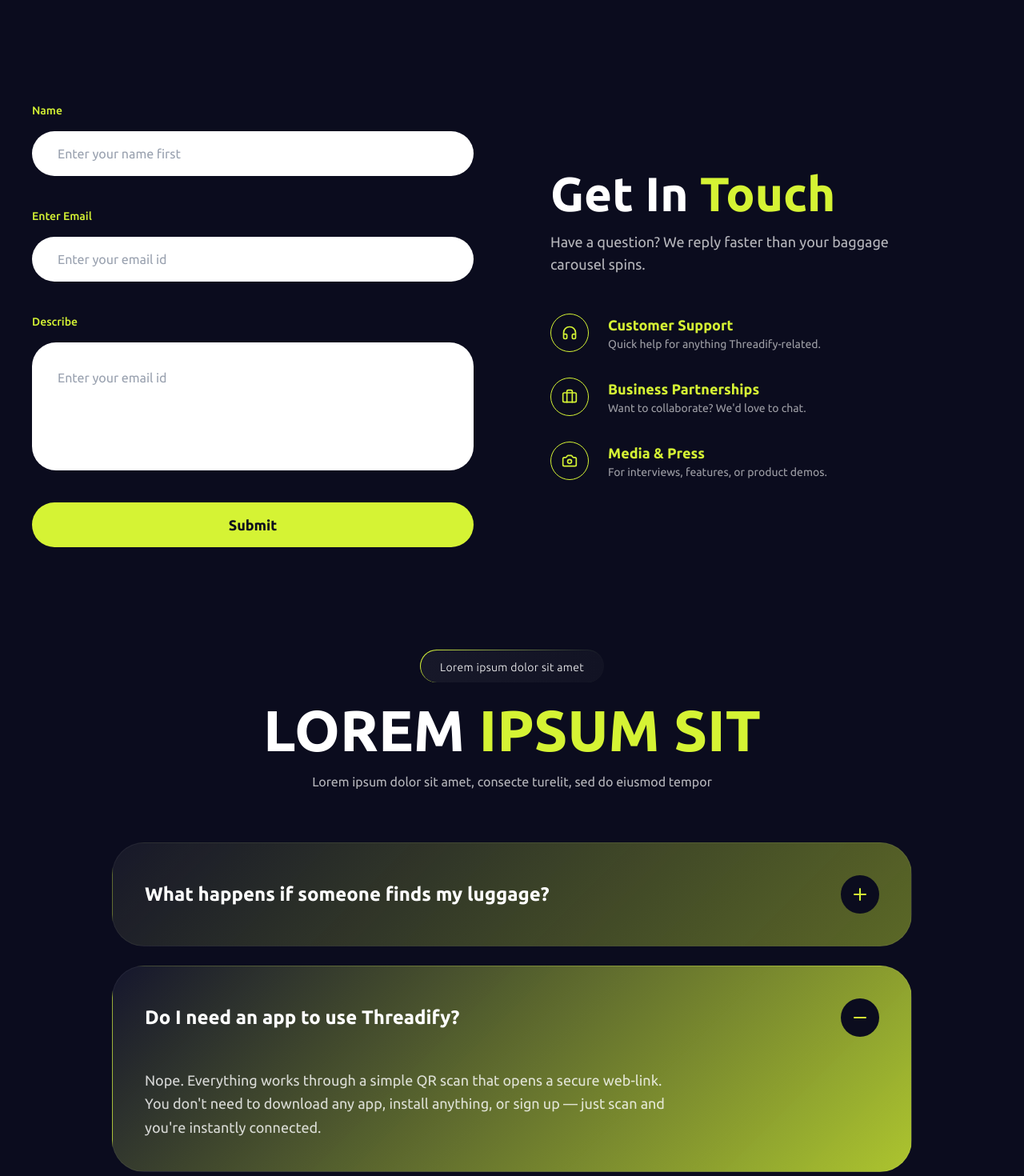
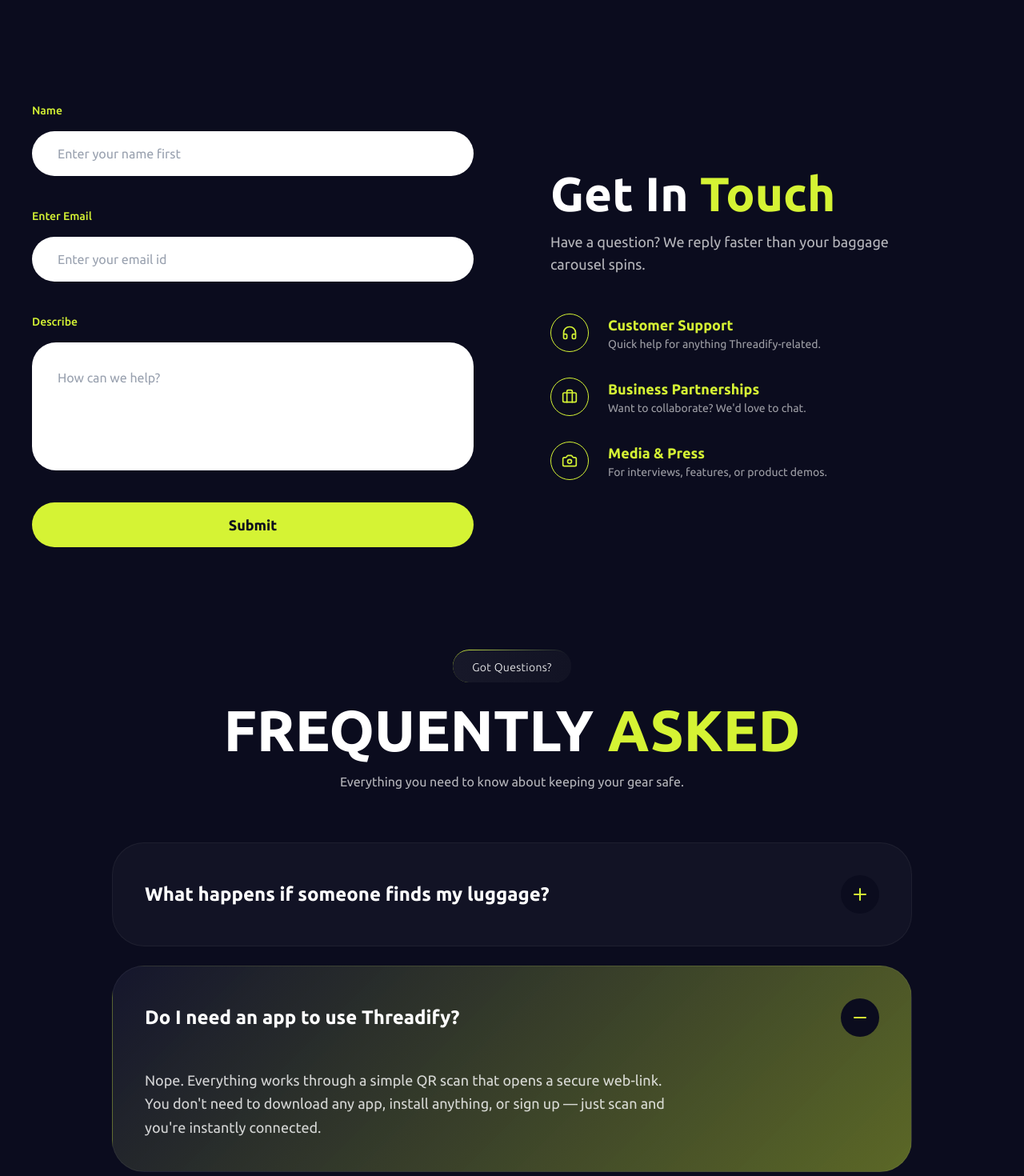
Before and after one commit to guptaRishi00/threadify, a Next.js app: page /contact in a window 1280 px wide. Shown: the part 160-1630 px from the top of the page at 80% size. Built offline with nearby package versions, Linux system fonts and the light colour scheme.

Commit message:
first commit

```diff
--- a/src/app/(main)/contact/page.tsx
+++ b/src/app/(main)/contact/page.tsx
@@ -26,47 +26,9 @@
 
   return (
     <main className="min-h-screen bg-[#0B0C1E] pt-40 pb-20 px-6 font-ubuntu">
-      {/* Get In Touch Section */}
-      <section className="max-w-300 mx-auto grid grid-cols-1 lg:grid-cols-2 gap-24 my-32">
-        {/* Left: Contact Form */}
-        <div className="flex flex-col gap-10">
-          <div className="flex flex-col items-start gap-4">
-            <label className="text-[#D5F334] text-sm font-medium">Name</label>
-            <input
-              type="text"
-              placeholder="Enter your name first"
-              className="w-full h-14 bg-white rounded-full px-8 text-[#0B0C1E] placeholder:text-gray-400 outline-none"
-            />
-          </div>
-
-          <div className="flex flex-col items-start gap-4">
-            <label className="text-[#D5F334] text-sm font-medium">
-              Enter Email
-            </label>
-            <input
-              type="email"
-              placeholder="Enter your email id"
-              className="w-full h-14 bg-white rounded-full px-8 text-[#0B0C1E] placeholder:text-gray-400 outline-none"
-            />
-          </div>
-
-          <div className="flex flex-col items-start gap-4">
-            <label className="text-[#D5F334] text-sm font-medium">
-              Describe
-            </label>
-            <textarea
-              placeholder="Enter your email id"
-              className="w-full h-40 bg-white rounded-[30px] p-8 text-[#0B0C1E] placeholder:text-gray-400 outline-none resize-none"
-            />
-          </div>
-
-          <button className="w-full h-14 bg-[#D5F334] rounded-full text-[#0B0C1E] font-bold text-lg hover:opacity-90 transition-opacity">
-            Submit
-          </button>
-        </div>
-
-        {/* Right: Info Content */}
-        <div className="flex flex-col justify-center">
+      <section className="max-w-[1200px] mx-auto grid grid-cols-1 lg:grid-cols-2 gap-24 my-32">
+        {/* TEXT SECTION: Appears first on mobile, but moved to the right (last) on desktop */}
+        <div className="flex flex-col justify-center lg:order-last">
           <h1 className="text-white text-5xl lg:text-6xl font-bold mb-4">
             Get In <span className="text-[#D5F334]">Touch</span>
           </h1>
@@ -118,23 +80,60 @@
             </div>
           </div>
         </div>
+
+        {/* FORM SECTION: Appears second on mobile, but stays on the left (first) on desktop */}
+        <div className="flex flex-col gap-10 lg:order-first">
+          <div className="flex flex-col items-start gap-4">
+            <label className="text-[#D5F334] text-sm font-medium">Name</label>
+            <input
+              type="text"
+              placeholder="Enter your name first"
+              className="w-full h-14 bg-white rounded-full px-8 text-[#0B0C1E] placeholder:text-gray-400 outline-none"
+            />
+          </div>
+
+          <div className="flex flex-col items-start gap-4">
+            <label className="text-[#D5F334] text-sm font-medium">
+              Enter Email
+            </label>
+            <input
+              type="email"
+              placeholder="Enter your email id"
+              className="w-full h-14 bg-white rounded-full px-8 text-[#0B0C1E] placeholder:text-gray-400 outline-none"
+            />
+          </div>
+
+          <div className="flex flex-col items-start gap-4">
+            <label className="text-[#D5F334] text-sm font-medium">
+              Describe
+            </label>
+            <textarea
+              placeholder="How can we help?"
+              className="w-full h-40 bg-white rounded-[30px] p-8 text-[#0B0C1E] placeholder:text-gray-400 outline-none resize-none"
+            />
+          </div>
+
+          <button className="w-full h-14 bg-[#D5F334] rounded-full text-[#0B0C1E] font-bold text-lg hover:opacity-90 transition-opacity">
+            Submit
+          </button>
+        </div>
       </section>
 
       {/* FAQ Section */}
-      <section className="max-w-250 mx-auto flex flex-col items-center">
+      <section className="max-w-[1000px] mx-auto flex flex-col items-center">
         <div className="mb-6 rounded-full flex items-center justify-center p-[0.6px] bg-linear-to-r from-[#D5F334] to-[#121324]">
           <div className="bg-linear-to-r from-[#171829] to-[#121324] rounded-full px-6 py-2">
             <span className="font-light text-[14px] text-white tracking-wide">
-              Lorem ipsum dolor sit amet
+              Got Questions?
             </span>
           </div>
         </div>
 
         <h2 className="text-white text-5xl lg:text-7xl font-bold uppercase mb-4 text-center">
-          LOREM <span className="text-[#D5F334]">IPSUM SIT</span>
+          FREQUENTLY <span className="text-[#D5F334]">ASKED</span>
         </h2>
         <p className="text-white/70 text-center max-w-lg mb-16">
-          Lorem ipsum dolor sit amet, consecte turelit, sed do eiusmod tempor
+          Everything you need to know about keeping your gear safe.
         </p>
 
         <div className="w-full space-y-6">
@@ -146,8 +145,8 @@
               style={{
                 background:
                   openIndex === index
-                    ? "linear-gradient(135deg, rgba(21, 22, 45, 1) 0%, rgba(213, 243, 52, 0.8) 100%)"
-                    : "linear-gradient(135deg, rgba(255, 255, 255, 0.05) 0%, rgba(213, 243, 52, 0.4) 100%)",
+                    ? "linear-gradient(135deg, rgba(21, 22, 45, 1) 0%, rgba(213, 243, 52, 0.4) 100%)"
+                    : "rgba(255, 255, 255, 0.03)",
               }}
             >
               <div className="p-8 lg:p-10 flex items-center justify-between">
@@ -165,7 +164,7 @@
 
               <div
                 className={`px-8 lg:px-10 overflow-hidden transition-all duration-500 ${
-                  openIndex === index ? "max-h-40 pb-10" : "max-h-0"
+                  openIndex === index ? "max-h-60 pb-10" : "max-h-0"
                 }`}
               >
                 <p className="text-white/80 text-lg leading-relaxed max-w-2xl">
--- a/src/components/home/CtaSection.tsx
+++ b/src/components/home/CtaSection.tsx
@@ -14,7 +14,7 @@
 
         <p
           className="text-[#0B0C1E]
-            text-[14px] sm:text-[16px] md:text-[20px] lg:text-[24px]
+            text-[18px] sm:text-[16px] md:text-[20px] lg:text-xl
             font-light font-ubuntu max-w-[800px]"
         >
           Create your personalized QR tag and travel with peace of mind.
--- a/src/components/home/Hero.tsx
+++ b/src/components/home/Hero.tsx
@@ -6,20 +6,12 @@
     <section className="relative w-full bg-[#0B0C1E] overflow-hidden h-auto flex items-center justify-center py-20 lg:py-62">
       <div className="relative w-full mx-auto h-auto px-6 md:px-14 flex flex-col lg:flex-row justify-center items-start">
         <div className="relative z-20 flex flex-col items-center lg:items-start text-center lg:text-left w-full gap-5">
-          {/* <div className="hidden mb-6 rounded-full md:flex items-center justify-center p-[0.6px] bg-linear-to-r from-[#D5F334] to-[#121324]">
-            <div className="bg-linear-to-r from-[#171829] to-[#121324] rounded-full px-6 py-2">
-              <span className="font-ubuntu font-light text-[16px] text-white tracking-wide">
-                smart qr luggage tag
-              </span>
-            </div>
-          </div> */}
-
           <h1 className="mt-16 md:mt-0 w-full font-ubuntu font-bold uppercase text-white text-2xl sm:text-[56px] md:text-[70px] lg:text-[6.56rem] leading-[1.1] lg:leading-[1.05] mb-6">
             NEVER LOSE YOUR <br />
             <span className="text-[#D5F334]">LUGGAGE AGAIN</span>
           </h1>
 
-          <p className="font-ubuntu font-light text-[8px] md:text-3xl lg:text-4xl leading-snug md:leading-9.5 text-white max-w-full lg:max-w-2xl mb-10">
+          <p className="font-ubuntu font-light text-md md:text-3xl lg:text-4xl leading-snug md:leading-9.5 text-white max-w-full lg:max-w-2xl mb-10">
             One scan connects you to the owner safely and privately.
           </p>
 
--- a/src/components/home/JustWorks.tsx
+++ b/src/components/home/JustWorks.tsx
@@ -2,7 +2,7 @@
 
 type Props = {};
 
-export default function JustWorks({ }: Props) {
+export default function JustWorks({}: Props) {
   const items = [
     { text: "No ribbons. No hacks." },
     { text: "Seen first. Found fast." },
@@ -13,22 +13,23 @@
   ];
 
   return (
-    // Scaled padding: py-16 on mobile, py-32 on desktop
-    <div className="w-full bg-[#0B0C1E] py-8 md:py-12 lg:py-16 px-6 md:px-16 flex flex-col items-start gap-10">
-      <div className="flex flex-col items-start gap-3">
-        {/* Scaled text: text-3xl on mobile, text-5xl on desktop */}
+    <div className="w-full bg-[#0B0C1E] py-8 md:py-12 lg:py-16 px-6 md:px-16 flex flex-col items-center justify-center gap-10">
+      <div className="flex flex-col items-center text-center gap-3">
         <p className="text-3xl md:text-5xl font-bold text-white leading-tight">
           Why This? <br /> <span className="text-[#D5F334]">Just Works</span>
         </p>
       </div>
 
-      {/* Standard Flex Column - No Grid Columns */}
-      <div className="flex flex-col items-start gap-6 md:gap-8 w-full">
+      <div className="flex flex-col items-start w-fit gap-6 md:gap-8">
         {items.map((item, index) => (
-          <div className="flex items-center gap-5 md:gap-8" key={index}>
-            {/* Added flex-shrink-0 so the circle doesn't turn into an oval on small screens */}
+          <div
+            className="flex flex-row items-center gap-5 md:gap-8"
+            key={index}
+          >
             <div className="w-5 h-5 md:w-10 md:h-10 rounded-full bg-linear-to-r from-[#FFFFFF00] to-[#D5F334] shrink-0" />
-            <p className="text-lg md:text-xl text-white">{item.text}</p>
+            <p className="text-lg md:text-xl text-white text-left">
+              {item.text}
+            </p>
           </div>
         ))}
       </div>
--- a/src/components/home/LostBags.tsx
+++ b/src/components/home/LostBags.tsx
@@ -1,6 +1,4 @@
-import { text } from "stream/consumers";
-
-export default function LostBags({ }: any) {
+export default function LostBags({}: any) {
   const items = [
     {
       text: "Put your name on what you can’t afford to lose",
@@ -14,23 +12,26 @@
   ];
 
   return (
-    <div className="w-full bg-[#0B0C1E] py-8 md:py-12 lg:py-16 px-6 md:px-16 flex flex-col items-start gap-16">
-      <div className="flex flex-col items-start gap-3">
-        <p className="text-5xl font-bold">
-          Lost bags? <br />{" "}
+    <div className="w-full bg-[#0B0C1E] py-8 md:py-12 lg:py-16 px-6 md:px-16 flex flex-col items-center gap-16">
+      <div className="flex flex-col items-center text-center gap-3">
+        <p className="lg:text-5xl text-4xl font-bold text-white">
+          Lost bags? <br />
           <span className="text-[#D5F334]">Not your problem</span>
         </p>
         <p className="text-[#FFFFFF]">We make Hard to miss. Hard to lose.</p>
       </div>
 
-      <div className="flex items-start gap-14 flex-col">
+      <div className="flex flex-col items-center gap-10">
         {items.map((item, index) => (
-          <div className="flex items-center gap-8" key={index}>
+          <div
+            className="flex flex-row items-center gap-4 md:gap-8"
+            key={index}
+          >
             <div className="w-15 h-15 rounded-full bg-linear-to-r from-[#D5F334] to-[#FFFFFF00] p-px flex items-center justify-center">
               <div className="w-14.5 h-14.5 rounded-full bg-linear-to-r from-[#222333] to-[#18192a]"></div>
             </div>
 
-            <p className="text-xl max-w-xs">{item.text}</p>
+            <p className="text-xl max-w-xs text-left text-white">{item.text}</p>
           </div>
         ))}
       </div>
--- a/src/components/layout/Footer.tsx
+++ b/src/components/layout/Footer.tsx
@@ -6,6 +6,7 @@
   FaLinkedinIn,
   FaXTwitter,
 } from "react-icons/fa6";
+import { text } from "stream/consumers";
 
 const Footer = () => {
   return (
@@ -63,13 +64,18 @@
                 <div className="space-y-6">
                   <h4 className="text-[18px] font-bold">Company</h4>
                   <ul className="space-y-4">
-                                        {["Home", "Customize", "Pricing", "Contact"].map((item) => (
-                                            <li key={item}>
+                    {[
+                      { text: "Home", href: "/home" },
+                      { text: "Customize", href: "/customize" },
+                      { text: "Pricing", href: "/pricing" },
+                      { text: "Contact", href: "/contact" },
+                    ].map((item) => (
+                      <li key={item.text}>
                         <Link
-                                                    href="#"
+                          href={item.href}
                           className="text-[16px] font-light opacity-80 hover:text-[#D5F334] transition-colors"
                         >
-                                                    {item}
+                          {item.text}
                         </Link>
                       </li>
                     ))}
@@ -79,13 +85,16 @@
                 <div className="space-y-6">
                   <h4 className="text-[18px] font-bold">Other</h4>
                   <ul className="space-y-4">
-                                        {["Privacy Policy", "Terms & Conditions"].map((item) => (
-                                            <li key={item}>
+                    {[
+                      { text: "Privacy Policy", href: "/" },
+                      { text: "Terms & Conditions", href: "/" },
+                    ].map((item) => (
+                      <li key={item.text}>
                         <Link
-                                                    href="#"
+                          href={item.href}
                           className="text-[16px] font-light opacity-80 hover:text-[#D5F334] transition-colors"
                         >
-                                                    {item}
+                          {item.text}
                         </Link>
                       </li>
                     ))}
--- a/src/components/pricing/PricingHeroSection.tsx
+++ b/src/components/pricing/PricingHeroSection.tsx
@@ -34,8 +34,8 @@
       {/* Main Pricing Cards Grid */}
       <div className="grid grid-cols-1 lg:grid-cols-2 w-full  gap-8 px-2 md:px-10">
         {/* Starter Card */}
-        <div className="bg-gradient-to-r from-[#FFFFFF00] to-[#D5F334] rounded-3xl p-px w-full">
-          <div className="bg-gradient-to-r from-[#161729] to-[#111223] h-full rounded-[23px] p-8 md:p-16 flex flex-col gap-10">
+        <div className="bg-linear-to-r from-[#FFFFFF00] to-[#D5F334] rounded-3xl p-px w-full">
+          <div className="bg-linear-to-r from-[#161729] to-[#111223] h-full rounded-[23px] p-8 md:p-16 flex flex-col gap-10">
             <div className="space-y-4">
               <p className="text-2xl font-medium">Starter</p>
               <p className="text-white/60">
@@ -51,7 +51,7 @@
                   /month
                 </div>
               </div>
-              <button className="w-full md:w-fit border border-[#D5F334] bg-white/5 hover:bg-[#D5F334] hover:text-black transition-colors px-12 py-4 rounded-full font-medium">
+              <button className="cursor-pointer  w-full md:w-fit border border-[#D5F334] bg-white/5 hover:bg-[#D5F334] hover:text-black transition-colors px-12 py-4 rounded-full font-medium">
                 Get Started
               </button>
               <p className="text-lg md:text-xl font-light text-white/70">
@@ -69,7 +69,7 @@
                     alt="check"
                     width={24}
                     height={24}
-                    className="mt-1 flex-shrink-0"
+                    className="mt-1 shrink-0"
                   />
                   <p className="text-base md:text-lg font-light text-white/70">
                     {feature}
@@ -81,8 +81,8 @@
         </div>
 
         {/* Value Pack Card */}
-        <div className="bg-gradient-to-r from-[#FFFFFF00] to-[#D5F334] rounded-3xl p-px w-full">
-          <div className="bg-gradient-to-r from-[#161729] to-[#111223] h-full rounded-[23px] p-8 md:p-16 flex flex-col gap-10">
+        <div className="bg-linear-to-r from-[#FFFFFF00] to-[#D5F334] rounded-3xl p-px w-full">
+          <div className="bg-linear-to-r from-[#161729] to-[#111223] h-full rounded-[23px] p-8 md:p-16 flex flex-col gap-10">
             <div className="space-y-4">
               <p className="text-2xl font-medium">Value Pack</p>
               <p className="text-white/60">2 Smart Tags • 500 Shared Minutes</p>
@@ -96,7 +96,7 @@
                   /month
                 </div>
               </div>
-              <button className="w-full md:w-fit bg-[#D5F334] text-black hover:bg-opacity-90 transition-opacity px-12 py-4 rounded-full font-medium">
+              <button className="cursor-pointer w-full md:w-fit border border-[#D5F334] bg-white/5 hover:bg-[#D5F334] hover:text-black transition-colors px-12 py-4 rounded-full font-medium">
                 Get Started
               </button>
               <p className="text-lg md:text-xl font-light text-white/70">
@@ -113,7 +113,7 @@
                     alt="check"
                     width={24}
                     height={24}
-                    className="mt-1 flex-shrink-0"
+                    className="mt-1 shrink-0"
                   />
                   <p className="text-base md:text-lg font-light text-white/70">
                     {feature}
@@ -127,8 +127,8 @@
 
       {/* Bottom Leather Tag Bar */}
       <div className="w-full px-2 md:px-10 mt-8 mb-20">
-        <div className="bg-gradient-to-r from-[#FFFFFF00] to-[#D5F334] rounded-3xl p-px">
-          <div className="bg-gradient-to-r from-[#161729] to-[#111223] rounded-[23px] px-6 py-8 md:px-16 md:py-10 flex flex-col lg:flex-row items-center justify-between gap-8 text-center lg:text-left">
+        <div className="bg-linear-to-r from-[#FFFFFF00] to-[#D5F334] rounded-3xl p-px">
+          <div className="bg-linear-to-r from-[#161729] to-[#111223] rounded-[23px] px-6 py-8 md:px-16 md:py-10 flex flex-col lg:flex-row items-center justify-between gap-8 text-center lg:text-left">
             <p className="text-3xl font-medium">Leather Tag</p>
 
             <div className="flex flex-col md:flex-row items-center gap-4">
@@ -141,7 +141,7 @@
 
             <div className="flex items-center gap-6">
               <p className="text-5xl md:text-6xl font-bold">₹150</p>
-              <div className="w-[68px] h-[36px] rounded-full border border-gray-500/50 flex items-center px-1.5 flex-shrink-0">
+              <div className="w-17 h-9 rounded-full border border-gray-500/50 flex items-center px-1.5 flex-shrink-0">
                 <div className="w-6 h-6 rounded-full bg-[#D5F334] shadow-[0_0_10px_rgba(213,243,52,0.4)]" />
               </div>
             </div>
```
Lines whose indentation alone changed are shown as unchanged.
